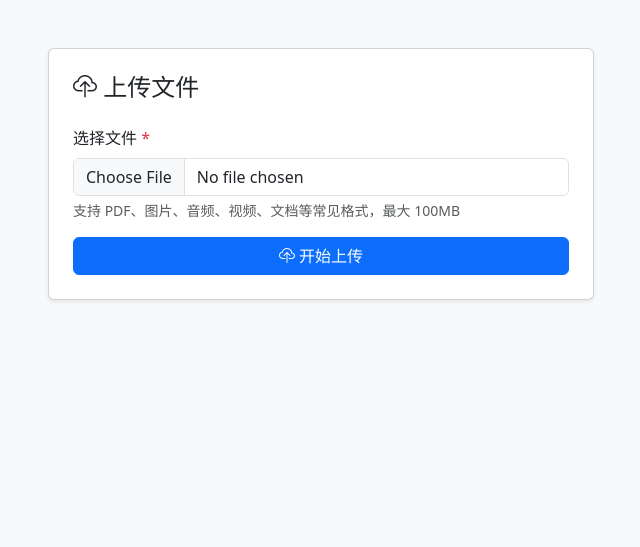
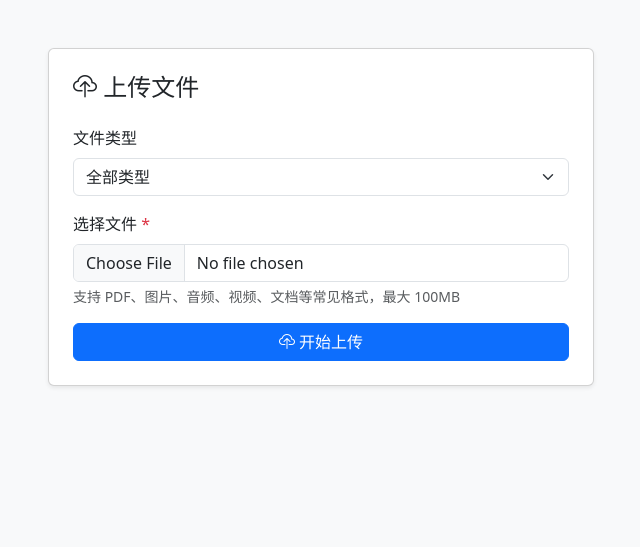
Before and after one commit to Yuz-Studio/toplinks, a Spring app: template src/main/resources/templates/file/upload.html in a window 1280 px wide. Shown: the part 56-603 px from the top of the page, without its empty margins (319-959 px from the left). Run offline with Thymeleaf, Linux system fonts and the light colour scheme; the template is opened without the code that fills it, so the values that code supplies are empty; some of the project's set-up classes (security, data sources, template engines, error pages and the like) are left out, and stand-ins take their place; database files in the repository are not loaded.

Commit message:
Add file type selector to upload form to give users the chance to choose file types
Co-authored-by: xuyuanzhi <15866868+xuyuanzhi@users.noreply.github.com>

```diff
--- a/src/main/resources/templates/file/upload.html
+++ b/src/main/resources/templates/file/upload.html
@@ -21,6 +21,18 @@
                     </h4>
 
                     <form th:action="@{/upload}" method="post" enctype="multipart/form-data">
+                        <div class="mb-3">
+                            <label for="fileType" class="form-label">文件类型</label>
+                            <select id="fileType" class="form-select">
+                                <option value="">全部类型</option>
+                                <option value="image">图片（jpg、png、gif、webp 等）</option>
+                                <option value="video">视频（mp4、mkv、avi 等）</option>
+                                <option value="audio">音频（mp3、wav、flac 等）</option>
+                                <option value="document">文档（doc、xls、ppt 等）</option>
+                                <option value="pdf">PDF</option>
+                                <option value="text">文本（txt、md、csv 等）</option>
+                            </select>
+                        </div>
                         <div class="mb-3">
                             <label for="file" class="form-label">选择文件 <span class="text-danger">*</span></label>
                             <input type="file" id="file" name="file" class="form-control" required>
@@ -52,5 +64,18 @@
 
 <footer th:replace="~{template :: footer}"></footer>
 <div th:replace="~{template :: scripts}"></div>
+<script>
+    const FILE_TYPE_ACCEPT = {
+        image:    'image/*,.jpg,.jpeg,.png,.gif,.webp,.svg,.bmp,.ico',
+        video:    'video/*,.mp4,.mkv,.avi,.mov,.webm,.flv',
+        audio:    'audio/*,.mp3,.wav,.ogg,.flac,.aac,.m4a',
+        document: '.doc,.docx,.xls,.xlsx,.ppt,.pptx,application/msword,application/vnd.openxmlformats-officedocument.wordprocessingml.document,application/vnd.ms-excel,application/vnd.openxmlformats-officedocument.spreadsheetml.sheet,application/vnd.ms-powerpoint,application/vnd.openxmlformats-officedocument.presentationml.presentation',
+        pdf:      'application/pdf,.pdf',
+        text:     'text/plain,text/markdown,text/csv,.txt,.md,.log,.csv,.json,.xml'
+    };
+    document.getElementById('fileType').addEventListener('change', function () {
+        document.getElementById('file').accept = FILE_TYPE_ACCEPT[this.value] || '';
+    });
+</script>
 </body>
 </html>
```
